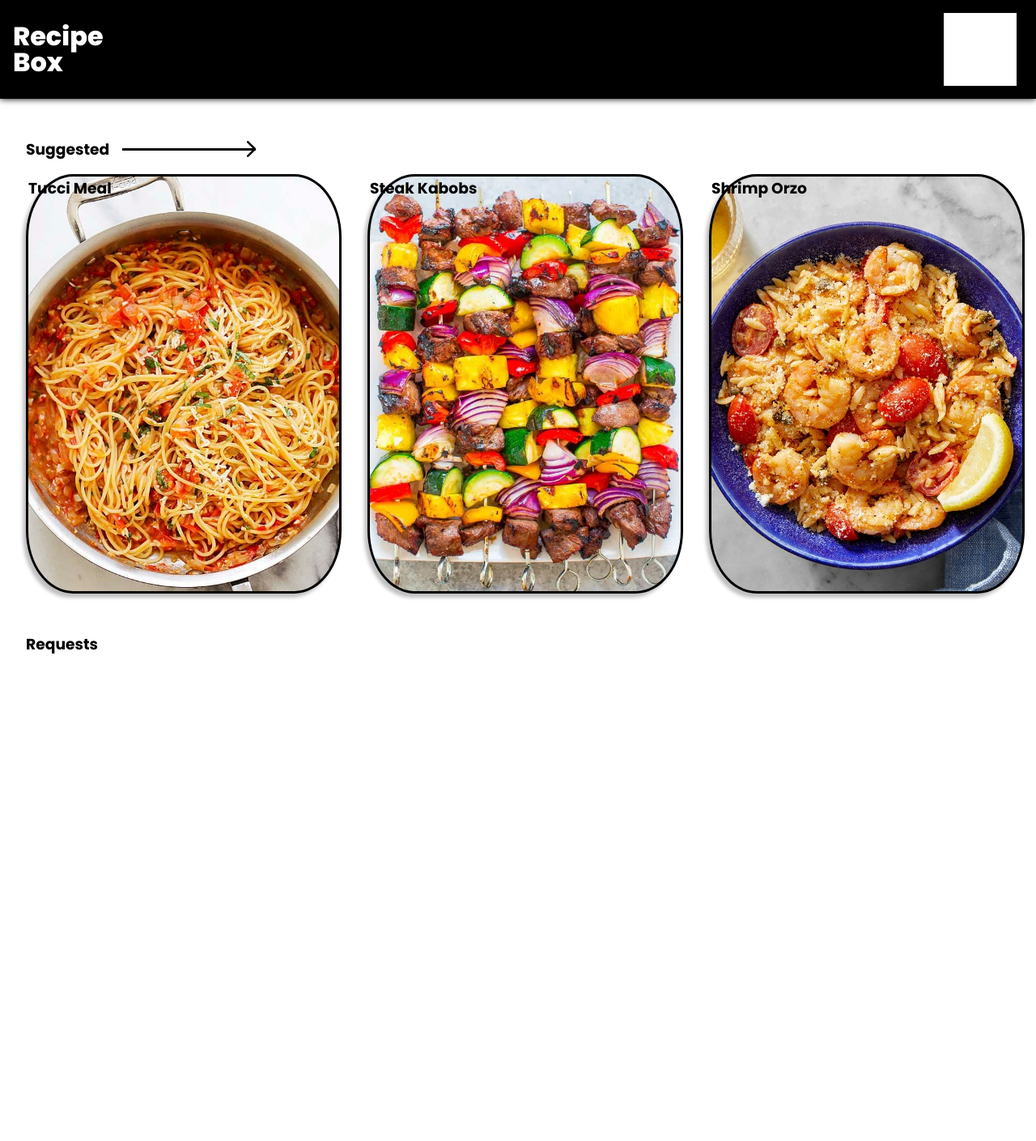
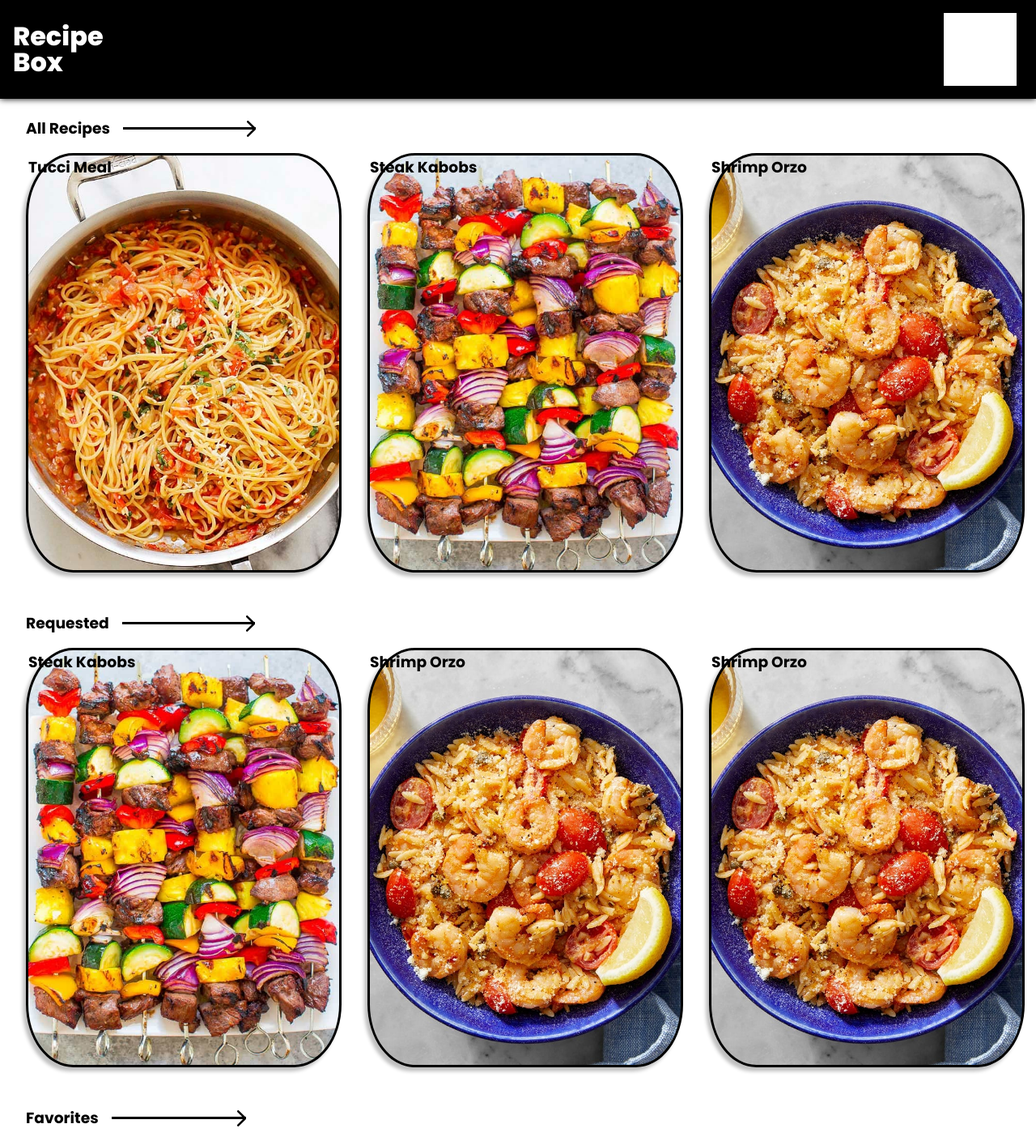
Before and after one commit to kevrog21/Recipe-Book, a React (Create React App) app: page / in a window 1280 px wide. Shown: the top 1409 px of the page at 81% size. Before the commit the page ends 913 px from the top, so only its background shows below. Built offline with nearby package versions, Linux system fonts and the light colour scheme.

Commit message:
added dynamic arrow functionality and changed Header position to fixed

```diff
--- a/src/components/Suggested.js
+++ b/src/components/AllRecipes.js
@@ -3,27 +3,26 @@ import {useState} from 'react'
 import arrow from '../assets/arrow.svg'
 import Data from '../data.js'
 
-export default function Suggested(props) {
+export default function AllRecipes(props) {
 
-    const scrollArrow = document.getElementsByClassName('scrollArrow')
     const cardsScrollContainer = document.getElementsByClassName('cardsScrollContainer')
 
-    const [scrollArrowWidth, setScrollArrowWidth] = useState(15)
+    const [scrollAllArrow, setScrollAllArrowWidth] = useState(15)
 
     function getScrollPercentage() {
-        const totalElementWidth = cardsScrollContainer[0].scrollWidth
-        const distanceScrolled = cardsScrollContainer[0].scrollLeft
-        const visibleWidth = cardsScrollContainer[0].clientWidth
+        const totalElementWidth = cardsScrollContainer[`${props.index}`].scrollWidth
+        const distanceScrolled = cardsScrollContainer[`${props.index}`].scrollLeft
+        const visibleWidth = cardsScrollContainer[`${props.index}`].clientWidth
 
         const percentage = distanceScrolled / (totalElementWidth - visibleWidth) * 85
 
         return (
-            setScrollArrowWidth(percentage + 15)
+            setScrollAllArrowWidth(percentage + 15)
         )
     }
 
     const styles = {
-        width: `${scrollArrowWidth}% `,
+        width: `${scrollAllArrow}% `,
         height: '20px',
         margin: `0 auto 0 0`,
         display: 'grid'
@@ -44,7 +43,7 @@ export default function Suggested(props) {
     return (
         <div className="cardSecionContainer">
             <div className="cardSectionHeading">
-                <h3>{props.title}</h3>
+                <h3 className='homescreen-section-title'>{props.title}</h3>
                 <div className="scrollArrowContainer">
                     <div className='scrollProgressContainer' style={styles}>
                         <div className="scrollArrowTail"></div>
--- /dev/null
+++ b/src/components/Favorited.js
@@ -0,0 +1,64 @@
+import Card from './Card'
+import {useState} from 'react'
+import arrow from '../assets/arrow.svg'
+import Data from '../data.js'
+
+export default function Requested(props) {
+
+    const cardsScrollContainer = document.getElementsByClassName('cardsScrollContainer')
+
+    const [scrollArrowWidth, setScrollArrowWidth] = useState(15)
+
+    function getScrollPercentage() {
+        const totalElementWidth = cardsScrollContainer[`${props.index}`].scrollWidth
+        const distanceScrolled = cardsScrollContainer[`${props.index}`].scrollLeft
+        const visibleWidth = cardsScrollContainer[`${props.index}`].clientWidth
+
+        const percentage = distanceScrolled / (totalElementWidth - visibleWidth) * 85
+
+        return (
+            setScrollArrowWidth(percentage + 15)
+        )
+    }
+
+    const styles = {
+        width: `${scrollArrowWidth}% `,
+        height: '20px',
+        margin: `0 auto 0 0`,
+        display: 'grid'
+    }
+
+    const allRequestedRecipes = Data.map(recipe =>
+        (
+            recipe.isFavorited ?
+            <Card
+                title={recipe.recipeName}
+                img={recipe.recipeImage}
+                key={recipe.id}
+            /> :
+            null
+        )
+    )
+
+
+
+
+    return (
+        <div className="cardSecionContainer">
+            <div className="cardSectionHeading">
+                <h3 className='homescreen-section-title'>{props.title}</h3>
+                <div className="scrollArrowContainer">
+                    <div className='scrollProgressContainer' style={styles}>
+                        <div className="scrollArrowTail"></div>
+                        <img src={arrow} className="arrowHead"/>
+                    </div>
+                </div>
+            </div>
+            <div className="cardsScrollContainer" onScroll={getScrollPercentage}>
+                <div className="cardsContainer">
+                    {allRequestedRecipes}
+                </div>
+            </div>
+        </div>
+    )
+}
--- a/src/components/Homescreen.js
+++ b/src/components/Homescreen.js
@@ -1,23 +1,28 @@
 import Card from './Card'
-import Suggested from './Suggested'
+import AllRecipes from './AllRecipes'
+import Requested from './Requested'
+import Favorited from './Favorited'
+import Data from '../data.js'
 
 export default function Homescreen() {
+
+
+
+
     return (
             <main>
-                <Suggested
-                    title="Suggested"
+                <AllRecipes
+                    title="All Recipes"
+                    index={0}
                 />
-                <div className="cardSecionContainer">
-                    <div className="cardSectionHeading">
-                        <h3>Requests</h3>
-                        <div className="scrollArrow"></div>
-                    </div>
-                    <div className="cardsScrollContainer">
-                        <div className="cardsContainer">
-
-                        </div>
-                    </div>
-                </div>
+                <Requested
+                    title="Requested"
+                    index={1}
+                />
+                <Favorited
+                    title="Favorites"
+                    index={2}
+                />
             </main>
     )
 }
--- /dev/null
+++ b/src/components/Requested.js
@@ -0,0 +1,64 @@
+import Card from './Card'
+import {useState} from 'react'
+import arrow from '../assets/arrow.svg'
+import Data from '../data.js'
+
+export default function Requested(props) {
+
+    const cardsScrollContainer = document.getElementsByClassName('cardsScrollContainer')
+
+    const [scrollArrowWidth, setScrollArrowWidth] = useState(15)
+
+    function getScrollPercentage() {
+        const totalElementWidth = cardsScrollContainer[`${props.index}`].scrollWidth
+        const distanceScrolled = cardsScrollContainer[`${props.index}`].scrollLeft
+        const visibleWidth = cardsScrollContainer[`${props.index}`].clientWidth
+
+        const percentage = distanceScrolled / (totalElementWidth - visibleWidth) * 85
+
+        return (
+            setScrollArrowWidth(percentage + 15)
+        )
+    }
+
+    const styles = {
+        width: `${scrollArrowWidth}% `,
+        height: '20px',
+        margin: `0 auto 0 0`,
+        display: 'grid'
+    }
+
+    const allRequestedRecipes = Data.map(recipe =>
+        (
+            recipe.isRequested ?
+            <Card
+                title={recipe.recipeName}
+                img={recipe.recipeImage}
+                key={recipe.id}
+            /> :
+            null
+        )
+    )
+
+
+
+
+    return (
+        <div className="cardSecionContainer">
+            <div className="cardSectionHeading">
+                <h3 className='homescreen-section-title'>{props.title}</h3>
+                <div className="scrollArrowContainer">
+                    <div className='scrollProgressContainer' style={styles}>
+                        <div className="scrollArrowTail"></div>
+                        <img src={arrow} className="arrowHead"/>
+                    </div>
+                </div>
+            </div>
+            <div className="cardsScrollContainer" onScroll={getScrollPercentage}>
+                <div className="cardsContainer">
+                    {allRequestedRecipes}
+                </div>
+            </div>
+        </div>
+    )
+}
--- a/src/data.js
+++ b/src/data.js
@@ -34,7 +34,7 @@ export default [{
         recipeImage: 'steak-kabobs-img.jpg',
         cookTimeMins: 60,
         isFavorited: true,
-        isRequested: false,
+        isRequested: true,
         ingredients: [{
             measurement: '2 tablespoons',
             ingredientName: 'butter',
@@ -64,7 +64,65 @@ export default [{
         recipeImage: 'shrimp-orzo.jpg',
         cookTimeMins: 60,
         isFavorited: true,
-        isRequested: false,
+        isRequested: true,
+        ingredients: [{
+            measurement: '2 tablespoons',
+            ingredientName: 'butter',
+            ingredientNote: '',
+            isOptional: false
+        }],
+        instructions: 'paste instructions here',
+        notes: [
+            'Note 1 is here',
+            'Note 2 then goes here'
+        ],
+        stats: [{
+            overallScore: 8,
+            nutrition: 9,
+            cookTime: 7,
+            cleanup: 5,
+            cost: 10,
+            totalTimesCooked: 0,
+            lastCooked: '5/21/23'
+        }],
+        tags: ['vegetarian', 'cozy meal', 'Dairy Free', "Healthy"]
+    },
+    {
+        id: '04',
+        recipeName: 'Shrimp Orzo',
+        recipeImage: 'shrimp-orzo.jpg',
+        cookTimeMins: 60,
+        isFavorited: true,
+        isRequested: true,
+        ingredients: [{
+            measurement: '2 tablespoons',
+            ingredientName: 'butter',
+            ingredientNote: '',
+            isOptional: false
+        }],
+        instructions: 'paste instructions here',
+        notes: [
+            'Note 1 is here',
+            'Note 2 then goes here'
+        ],
+        stats: [{
+            overallScore: 8,
+            nutrition: 9,
+            cookTime: 7,
+            cleanup: 5,
+            cost: 10,
+            totalTimesCooked: 0,
+            lastCooked: '5/21/23'
+        }],
+        tags: ['vegetarian', 'cozy meal', 'Dairy Free', "Healthy"]
+    },
+    {
+        id: '05',
+        recipeName: 'Tucci Meal',
+        recipeImage: 'tucci-meal-img.jpg',
+        cookTimeMins: 90,
+        isFavorited: true,
+        isRequested: true,
         ingredients: [{
             measurement: '2 tablespoons',
             ingredientName: 'butter',
--- a/src/index.css
+++ b/src/index.css
@@ -27,6 +27,11 @@ header {
   justify-content: space-between;
   padding: 1em;
   box-shadow: 0 0 .5em 0;
+  position: fixed;
+  top: 0;
+  left: 0;
+  width: 100%;
+  box-sizing: border-box;
 }
 
 .app_title {
@@ -45,7 +50,7 @@ header {
 
 main {
   height: 100%;
-  margin: 3em 0;
+  margin: 9em 0;
 }
 
 .cardSectionHeading {
@@ -53,6 +58,10 @@ main {
   display: flex;
   justify-content: space-between;
   align-items: center;
+}
+
+.homescreen-section-title {
+  white-space: nowrap;
 }
 
 .scrollArrowContainer {
```
